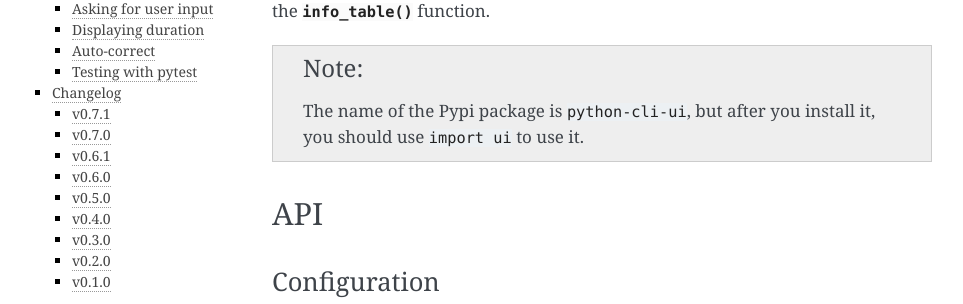
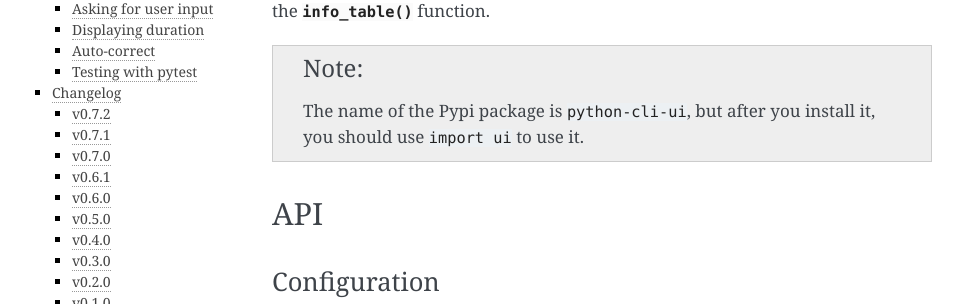
Before and after one commit to your-tools/python-cli-ui, a Sphinx documentation site: the page built from docs/index.rst, in a window 1280 px wide and 900 px high, cut to the strip 0-589 px from the top of the window. Shown: the part 285-589 px from the top of the strip, without its empty margins (148-1111 px from the left). Built offline with Sphinx 7.4.7, drawn with Linux system fonts in a browser that asks for light colours; some of the changed text lies outside the part shown.

Commit message:
Update changelog

```diff
--- a/docs/index.rst
+++ b/docs/index.rst
@@ -372,6 +372,11 @@
 Changelog
 -----------
 
+v0.7.2
+++++++
+
+* Switch to `poetry <https://poetry.eustace.io>`_ .
+
 v0.7.1
 ++++++
 
```
